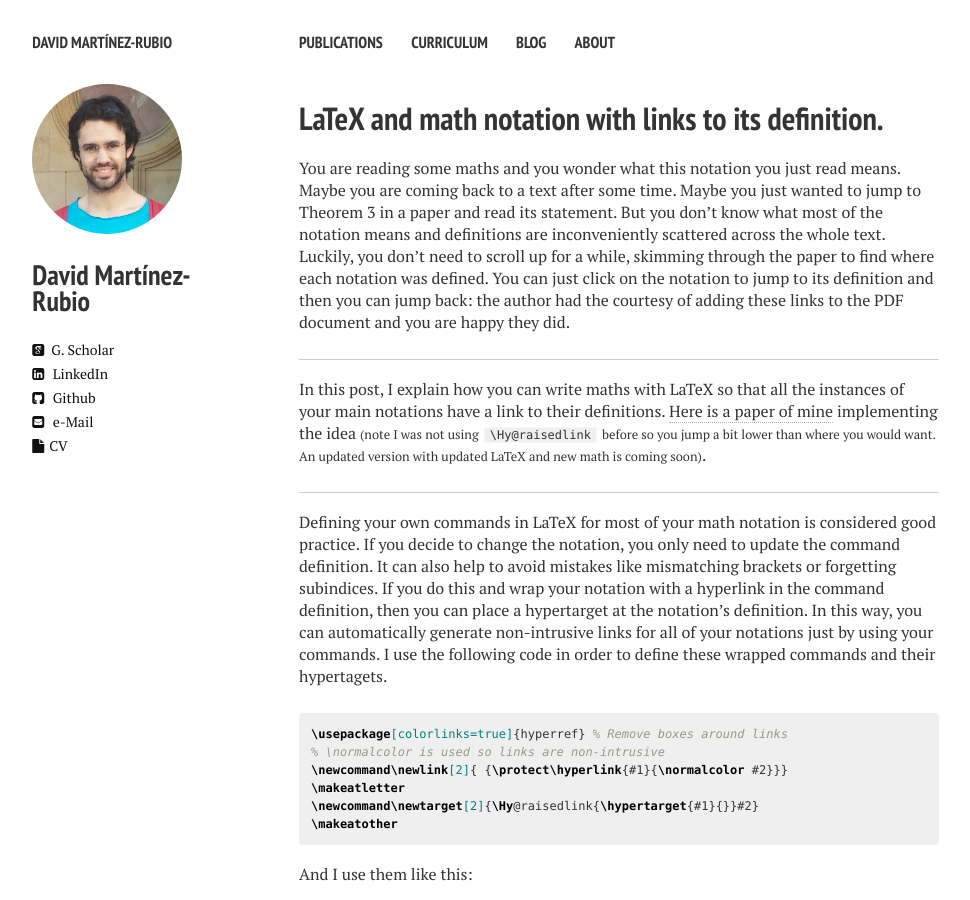
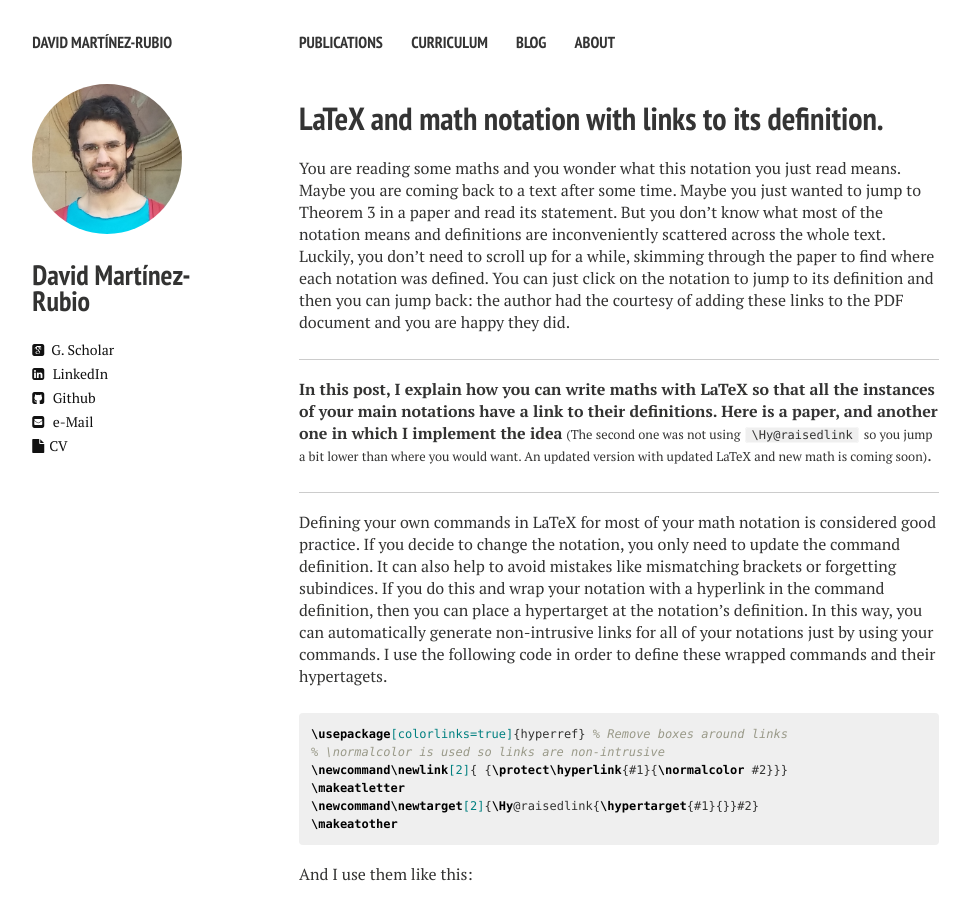
Before and after one commit to kartikeyrinwa/kartikeyrinwa.github.io, a Jekyll site: the page built from _posts/2021-12-14-notations_with_links.md, in a window 1280 px wide and 900 px high. Shown: the whole window, without its empty margins (21-991 px from the left). Built offline with Jekyll 4.4.1, drawn with Linux system fonts in a browser that asks for light colours; nearby versions of some CDN libraries; formulas are drawn with MathJax 3; comment, search, counter and statistics services are not loaded.

Commit message:
I listed another paper that has links to definitions

```diff
--- a/_posts/2021-12-14-notations_with_links.md
+++ b/_posts/2021-12-14-notations_with_links.md
@@ -10,7 +10,7 @@ comments: true
 You are reading some maths and you wonder what this notation you just read means. Maybe you are coming back to a text after some time. Maybe you just wanted to jump to Theorem 3 in a paper and read its statement. But you don't know what most of the notation means and definitions are inconveniently scattered across the whole text. Luckily, you don't need to scroll up for a while, skimming through the paper to find where each notation was defined. You can just click on the notation to jump to its definition and then you can jump back: the author had the courtesy of adding these links to the PDF document and you are happy they did.
 
 ---
-In this post, I explain how you can write maths with LaTeX so that all the instances of your main notations have a link to their definitions. [Here is a paper of mine](https://arxiv.org/pdf/2109.03678.pdf) implementing the idea <small>(note I was not using `\Hy@raisedlink` before so you jump a bit lower than where you would want. An updated version with updated LaTeX and new math is coming soon)</small>.
+**In this post, I explain how you can write maths with LaTeX so that all the instances of your main notations have a link to their definitions. Here is [a paper](https://arxiv.org/pdf/2012.03618v4.pdf), and [another one](https://arxiv.org/pdf/2109.03678.pdf) in which I implement the idea** <small>(The second one was not using `\Hy@raisedlink` so you jump a bit lower than where you would want. An updated version with updated LaTeX and new math is coming soon)</small>.
 
 ---
 
```
